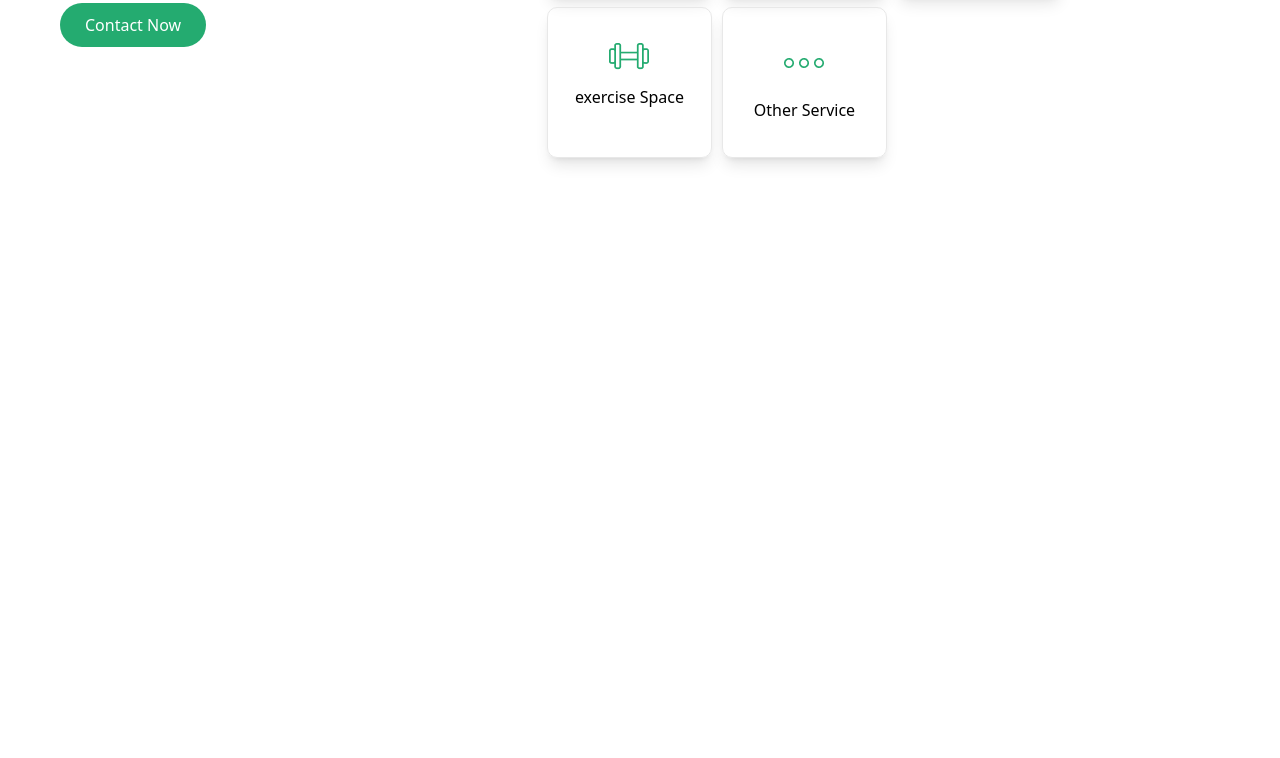
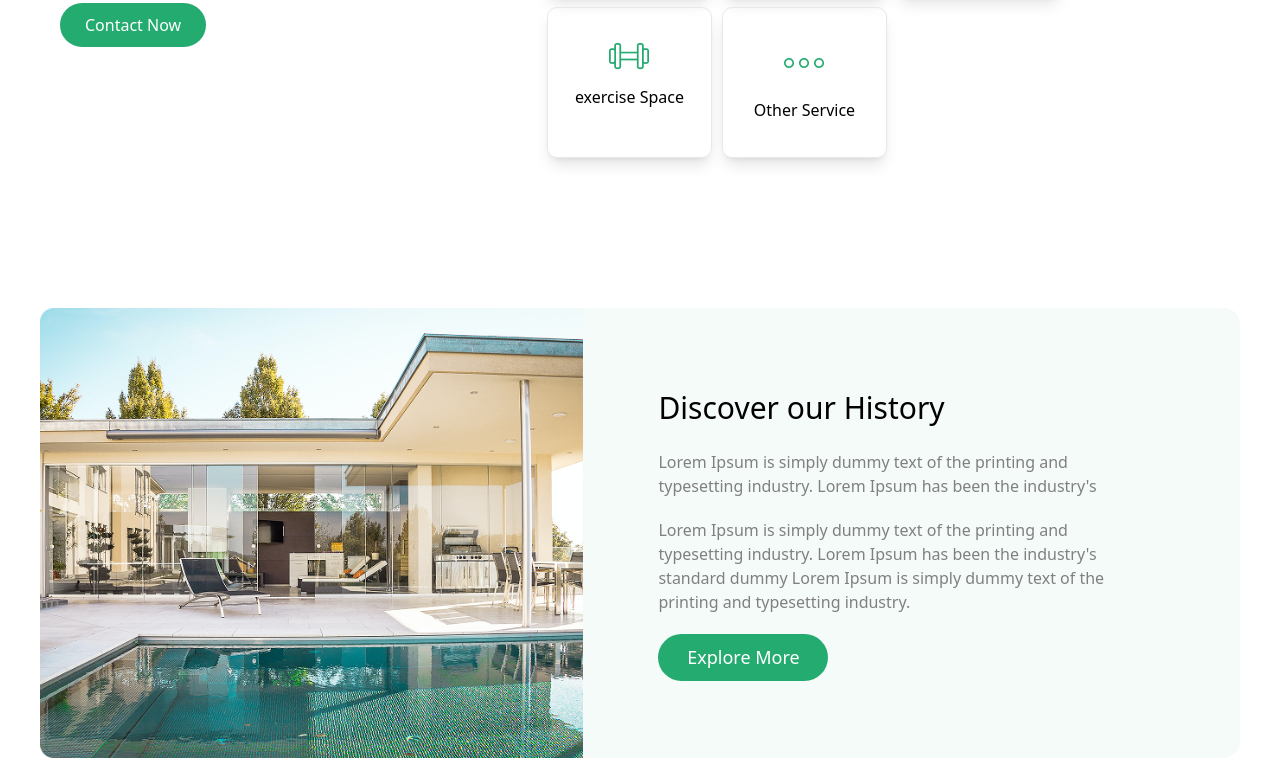
Before and after one commit to rxmnw/BRANCHES, a website: page src/index.html in a window 1280 px wide. Shown: the part 1890-2648 px from the top of the page. Before the commit the page ends 2098 px from the top, so only its background shows below. Drawn offline with Linux system fonts and the light colour scheme; files whose address does not match are found by name.

Commit message:
section4p2

```diff
--- a/src/index.html
+++ b/src/index.html
@@ -224,6 +224,22 @@
 
 
 
+<section class="max-w-300 m-auto mt-[100px]">
+
+<div class="lg:flex lg:items-center lg:gap-[75px] bg-[#F4FBF8] lg:rounded-2xl lg:w-[1200px] w-[90%] m-auto">
+        <img class="lg:w-[550px] lg:h-[450px] w-[100%]" src="./srt.png" alt="">
+
+        <aside class="flex flex-col gap-[20px] lg:w-[90%] w-[100%] ">
+            <h1 class="text-[30px] font-medium lg:text-start text-center" >Discover our History</h1>
+<p class="text-[grey] w-[90%] lg:w-[480px] lg:text-start text-center">Lorem Ipsum is simply dummy text of the printing and typesetting industry. Lorem Ipsum has been the industry's </p>
+<p class="text-[grey] w-[90%] lg:w-[480px] lg:text-start text-center">Lorem Ipsum is simply dummy text of the printing and typesetting industry. Lorem Ipsum has been the industry's standard dummy Lorem Ipsum is simply dummy text of the printing and typesetting industry.</p>
+
+<button class="text-[white] text-[18px] rounded-[30px] bg-[#24AB70] p-[10px_20px] lg:w-[170px] " >Explore More</button>
+
+        </aside>
+    </div>
+</section>
+
 
 </main>
 </body>
```
